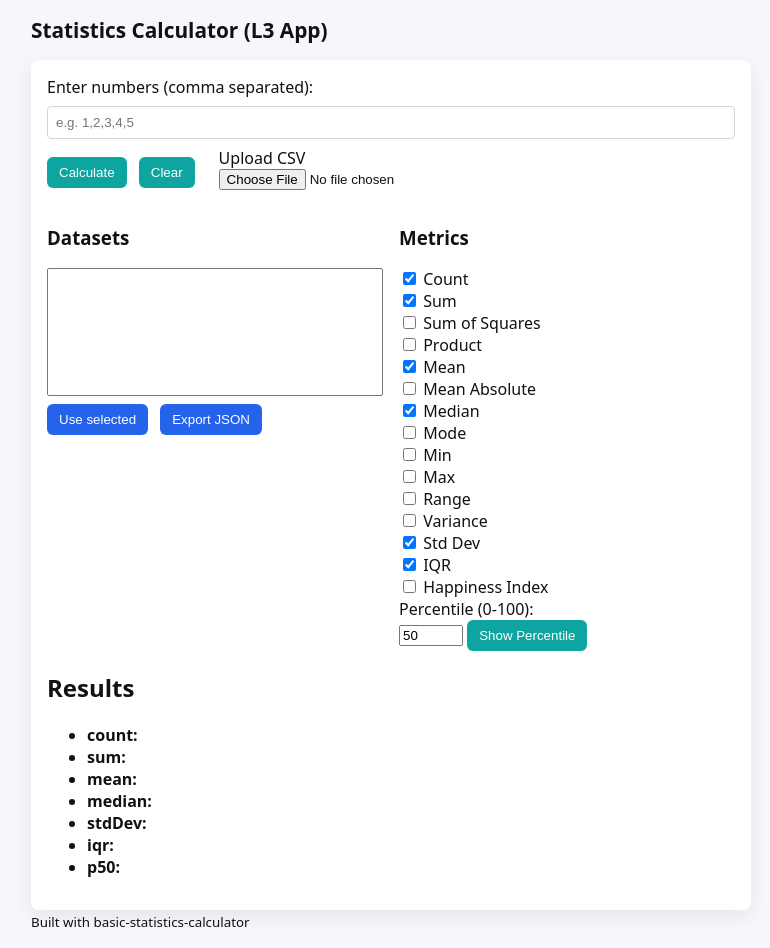
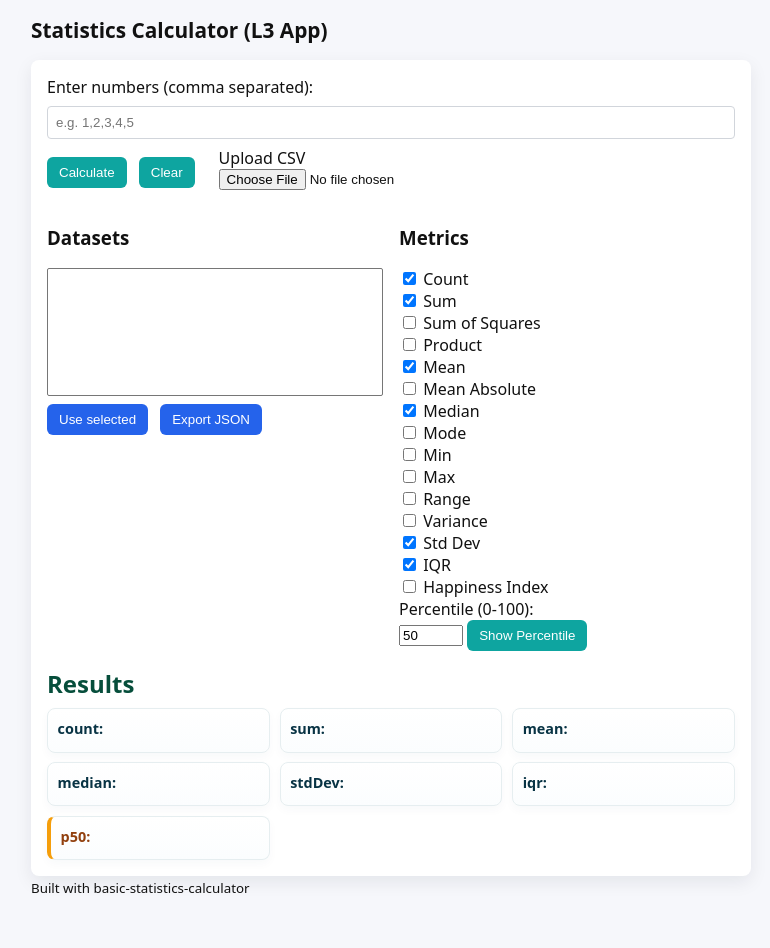
Before and after one commit to rickard-lnu/1DV610-L3, a website built with Vite: page index.html in a window 1280 px wide. Both pictures are taken after a click on the button "Show Percentile". Shown: the whole page, without its empty margins (249-1019 px from the left). After the commit the page ends 914 px from the top, so only its background shows below. Built offline with nearby package versions, Linux system fonts and the light colour scheme; what basic-statistics-calculator would draw is missing.

Commit message:
Update styling for Results

```diff
--- a/src/styles.css
+++ b/src/styles.css
@@ -82,3 +82,17 @@ button{
 .error{
     color:#b91c1c
 }
+
+/* Results styling improvements */
+.results h2{margin:0 0 .5rem;color:#064e3b}
+.results ul{list-style:none;padding:0;margin:0;display:grid;grid-template-columns:repeat(auto-fit,minmax(200px,1fr));gap:.6rem}
+.results li{background:linear-gradient(180deg,#ffffff,#fbfdfe);padding:.6rem;border-radius:8px;border:1px solid #e6eef0;box-shadow:0 4px 10px rgba(12,74,110,0.03)}
+.results li strong{display:block;font-size:.9rem;color:#083344;margin-bottom:.25rem}
+.results li span.value{font-weight:700;color:#0b5346}
+
+/* Highlight percentile entries (keys starting with 'p') */
+.results li.percentile{border-left:4px solid #f59e0b}
+.results li.percentile strong{color:#92400e}
+
+/* Make histogram stand out */
+.results canvas{border-radius:6px;border:1px solid #e6eef0;box-shadow:0 6px 20px rgba(2,6,23,0.04)}
--- a/src/view.js
+++ b/src/view.js
@@ -131,7 +131,13 @@ export default class View {
       return;
     }
 
-    const rows = Object.keys(summary).map(k => `<li><strong>${k}:</strong> ${Array.isArray(summary[k]) ? JSON.stringify(summary[k]) : summary[k]}</li>`).join('\n');
+    const rows = Object.keys(summary).map(k => {
+      const val = Array.isArray(summary[k]) ? JSON.stringify(summary[k]) : summary[k];
+      const isPercentile = /^p\d+(?:\.\d+)?$/.test(k);
+      const cls = isPercentile ? 'percentile' : '';
+      return `<li class="${cls}"><strong>${k}:</strong> <span class="value">${val}</span></li>`;
+    }).join('\n');
+
     const html = `\n      <h2>Results</h2>\n      <ul>\n        ${rows}\n      </ul>\n    `;
     this.results.innerHTML = html;
   }
```
